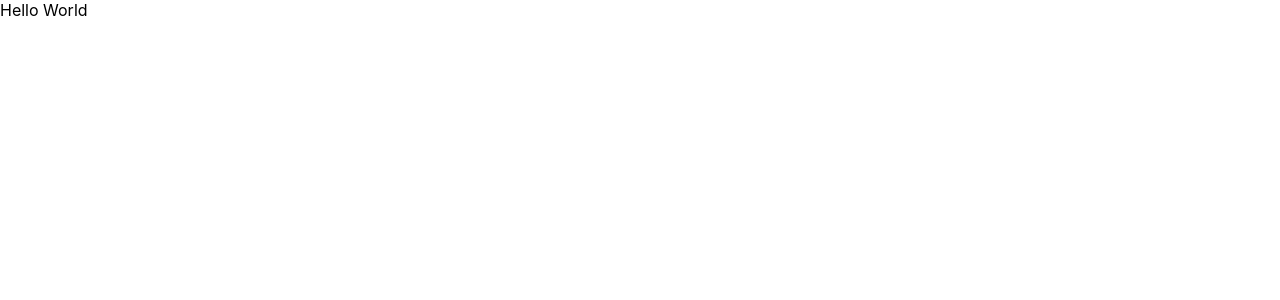
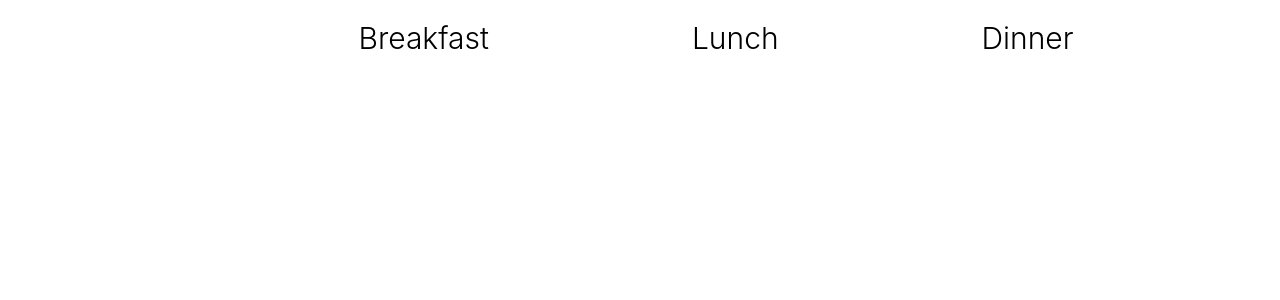
Before and after one commit to balajianoopgupta/UdaciMeals, a React (Create React App) app: page / in a window 1280 px wide. Shown: the top 300 px of the page. Built offline with nearby package versions, Linux system fonts and the light colour scheme.

Commit message:
Installed react-icons and displayed mealTypes

```diff
--- a/package.json
+++ b/package.json
@@ -5,6 +5,7 @@
   "dependencies": {
     "react": "^16.2.0",
     "react-dom": "^16.2.0",
+    "react-icons": "^2.2.7",
     "react-redux": "^5.0.7",
     "react-scripts": "1.1.1",
     "redux": "^3.7.2",
--- a/src/components/App.js
+++ b/src/components/App.js
@@ -1,6 +1,9 @@
 import React, { Component } from 'react';
-import {connect} from 'react-redux'
-import {addRecipe, removeFromCalendar} from '../actions'
+import {connect} from 'react-redux';
+import {addRecipe, removeFromCalendar} from '../actions';
+import {capitalize} from '../utils/helpers';
+import CalendarIcon from 'react-icons/lib/fa/calendar-plus-o';
+
 class App extends Component {
 
   doThing = () => {
@@ -9,10 +12,18 @@ class App extends Component {
   }
 
   render() {
-    console.log('Props', this.props)
+    const {calendar, remove} = this.props;
+    const mealOrder = ['breakfast','lunch','dinner'];
+
     return (
-      <div>
-        Hello World
+      <div className='container'>
+        <ul className='meal-types'>
+          {mealOrder.map((mealType) => (
+            <li key={mealType} className='subheader'>
+              {capitalize(mealType)}
+            </li>
+          ))}
+        </ul>
       </div>
     );
   }
```
Also changed, not shown: 1 other file (tests, documents, lock files or other folders).
